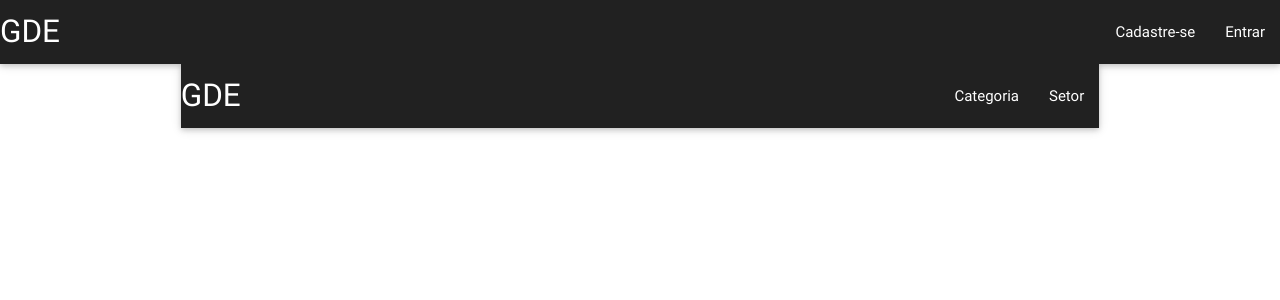
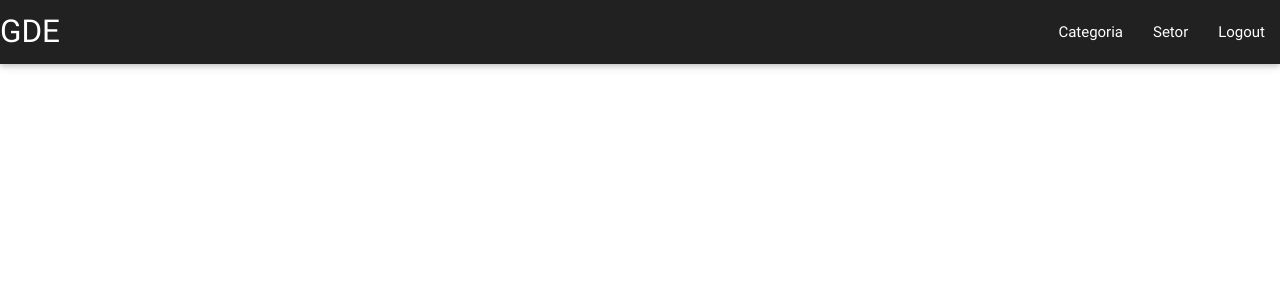
Before and after one commit to felipefo/gde, a Django app: template app/templates/home.html in a window 1280 px wide. Shown: the top 300 px of the page. Run offline with Django 3.2, Linux system fonts and the light colour scheme; the template is opened without the code that fills it, so the values that code supplies are empty.

Commit message:
Alteracões nos templates e urls.
O template principal teve de ser alterado pois
estava em uma div que limitava o tamanho dos elementos
que herdavam o mesmo.

A url de login foi alterada para "/". Ao logar, caso o
usuário seja autenticado, ele é redirecionado para a página
principal.

A funcionalidade de logout está funcionando.

```diff
--- a/app/templates/base.html
+++ b/app/templates/base.html
@@ -16,25 +16,15 @@
 
     </head>
     <body>
-        <div class="page-header">
-            <nav>
-              <div class="nav-wrapper grey darken-4">
-                        <a href="/" class="brand-logo logo">GDE</a>
-                                <ul class="right hide-on-med-and-down">
-                                          <li><a href="{% url 'app.views.cadastroUsuario' %}">Cadastre-se</a></li>
-                                          <li><a href="{% url 'django.contrib.auth.views.login' %}">Entrar</a></li>
-                                </ul>
-              </div>
-            </nav>
-        </div>
-        <div class="content container">
-            <div class="row">
-                <div class="col-md-8">
-                {% block content %}
-                {% endblock %}
-                </div>
-            </div>
-        </div>
+        {% block content %}
+        {% endblock %}
+        <!--<div class="content container">-->
+            <!--<div class="row">-->
+                <!--<div class="col-md-8">-->
+                <!---->
+                <!--</div>-->
+            <!--</div>-->
+        <!--</div>-->
         <script type="text/javascript" src="{% static 'js/jquery-1.12.4.min.js' %}"></script>
         <script type="text/javascript" src="{% static 'js/materialize.js' %}"></script>
         <script type="text/javascript" src="{% static 'js/app.js' %}"></script>
--- a/app/templates/home.html
+++ b/app/templates/home.html
@@ -8,6 +8,7 @@
             <ul class="right hide-on-med-and-down">
                       <li><a href="">Categoria</a></li>
                       <li><a href="">Setor</a></li>
+                      <li><a href="{% url 'django.contrib.auth.views.logout' %}">Logout</a></li>
             </ul>
       </div>
     </nav>
--- a/gde/settings.py
+++ b/gde/settings.py
@@ -125,5 +125,5 @@ STATICFILES_DIRS = [
     os.path.join(BASE_DIR, "static"),
 ]
 
-LOGIN_URL = 'login/'
-LOGIN_REDIRECT_URL = 'home/'
+LOGIN_URL = '/'
+# LOGIN_REDIRECT_URL = 'home/'
--- a/gde/urls.py
+++ b/gde/urls.py
@@ -23,7 +23,7 @@ from app.views import *
 urlpatterns = [
                   url(r'^admin/', admin.site.urls),
                   url(r'^register/$', cadastroUsuario),
-                  url(r'^login/home/$', home),
-                  url(r'^login/$', auth_views.login, {'template_name': 'login.html'}),
-                  url(r'^logout/$', auth_views.logout, {'next_page': '/login/'}),
+                  url(r'^home/$', home),
+                  url(r'^$', auth_views.login, {'template_name': 'login.html'}),
+                  url(r'^logout/$', auth_views.logout, {'next_page': '/'}),
               ] + static(settings.STATIC_URL, document_root=settings.STATIC_ROOT)
```
Also changed, not shown: app/templates/cadastroUsuario.html (+12 -2 lines), app/templates/login.html (+11 -1 lines), app/views.py (+5 -3 lines).
